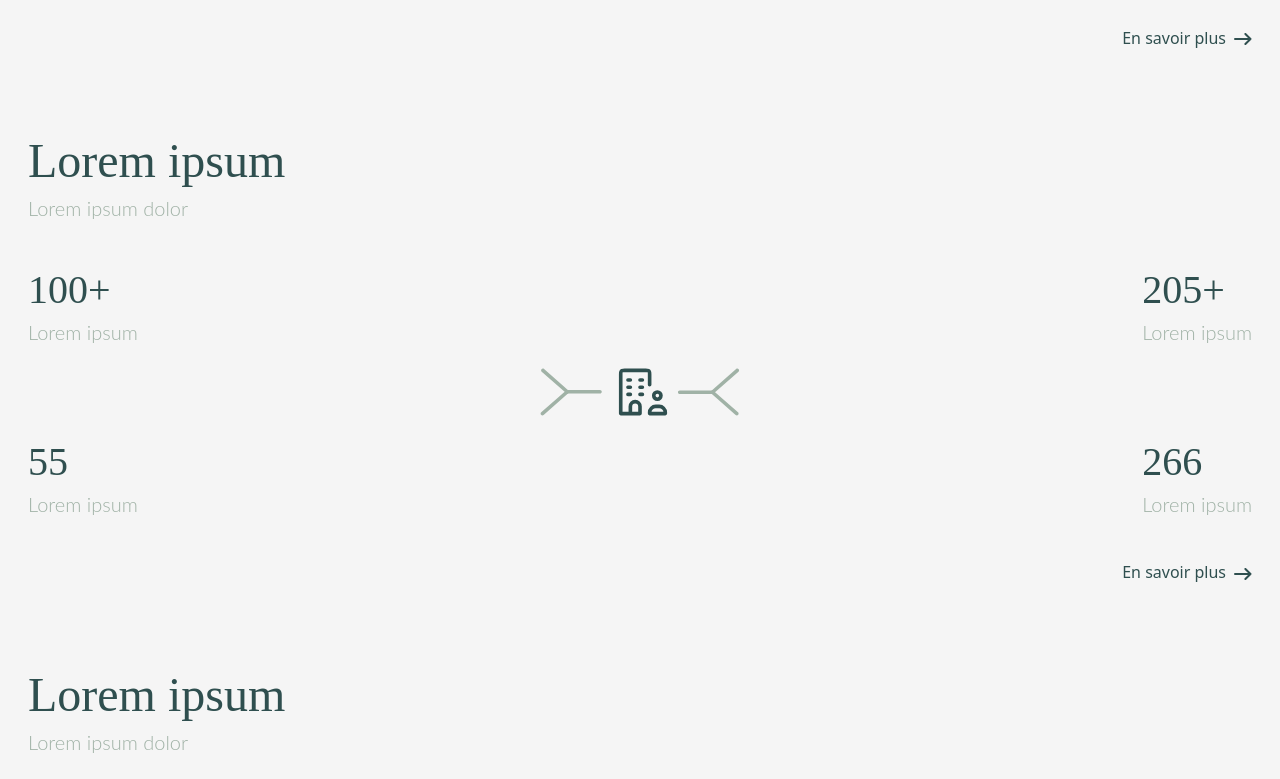
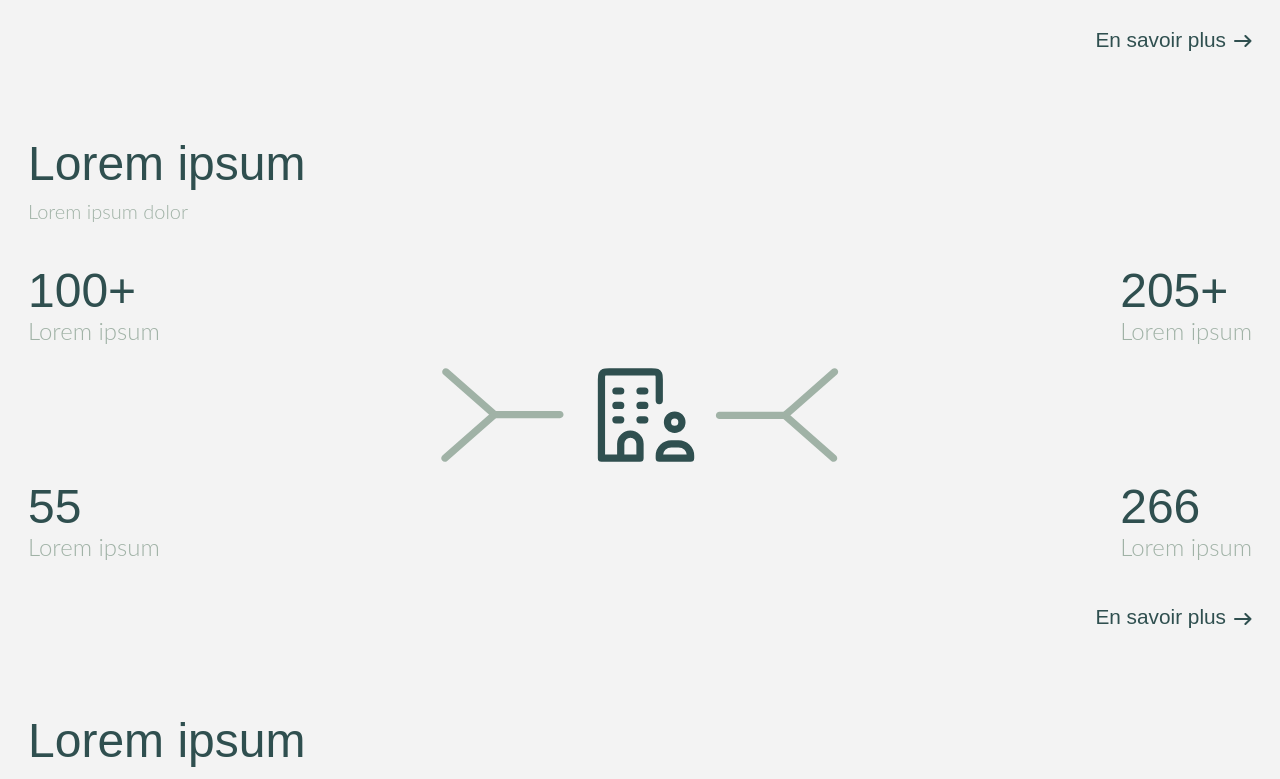
Before and after one commit to ozen2/Mairie-Arcins, a Next.js app: page / in a window 1280 px wide. Shown: the part 1400-2179 px from the top of the page. Built offline with nearby package versions, Linux system fonts and the light colour scheme.

Commit message:
finished mobile and tablet responsive

```diff
--- a/src/app/components/card.jsx
+++ b/src/app/components/card.jsx
@@ -5,7 +5,7 @@ import Button from "./button";
 
 export default function Card() {
   return (
-    <article className="bg-white min-w-10 max-w-96 md:min-w-96 md:max-w-96 rounded-3xl mt-20 flex flex-col gap-3 items-start">
+    <article className="bg-[#ffffff] min-w-10 max-w-96 md:min-w-96 md:max-w-96 rounded-3xl mt-20 flex flex-col gap-3 items-start">
       <Image
         src={mairie}
         alt=""
--- a/src/app/components/navbarClient.jsx
+++ b/src/app/components/navbarClient.jsx
@@ -16,12 +16,20 @@ export default function NavbarClient() {
   const [IsSubMenuVisible, SetIsSubMenuVisible] = useState(false);
 
   const toggleNav = () => {
+    if (!IsBurgerClicked) {
+      document.body.classList.add("no-scroll");
+    } else {
+      document.body.classList.remove("no-scroll");
+    }
+
     SetIsNavVisible(true);
     if (IsNavVisible) {
       setTimeout(() => {
         SetIsNavVisible(false);
+        document.body.classList.remove("no-scroll");
       }, 500);
     }
+
     setTimeout(() => {
       SetIsBurgerClicked(!IsBurgerClicked);
     }, 1);
@@ -47,16 +55,16 @@ export default function NavbarClient() {
   };
 
   const isOpen = IsBurgerClicked
-    ? "bg-[--primary-color] absolute z-20 w-full h-full top-0 left-0 flex flex-col duration-500 ease-in-out gap-10 items-start"
-    : "bg-[--primary-color] absolute z-20 h-0 w-full top-0 left-0 -translate-y-[50rem] duration-700 ease-in-out flex flex-col gap-10 items-start";
+    ? "bg-[--primary-color] absolute z-20 w-full h-full top-0 left-0 duration-500 ease-in-out items-start flex flex-col gap-10"
+    : "bg-[--primary-color] absolute z-20 h-0 w-full top-0 left-0 -translate-y-[50rem] duration-700 ease-in-out items-start flex flex-col gap-10";
 
   const isVisible = IsNavVisible ? "block" : "hidden";
 
   const servicesOpen = IsServicesClicked ? "text-white" : "";
 
   const isSubVisible = IsSubMenuClicked
-    ? "flex opacity-100 duration-300 rounded-xl flex-wrap flex-col gap-5 justify-around absolute top-10"
-    : "flex opacity-0 duration-300 rounded-xl flex-wrap flex-col gap-5 justify-around absolute top-10";
+    ? "flex opacity-100 duration-300 rounded-xl flex-col gap-5 justify-around absolute top-10"
+    : "flex opacity-0 duration-300 rounded-xl flex-col gap-5 justify-around absolute top-10";
 
   const isSubClicked = IsSubMenuVisible ? "block" : "hidden";
 
@@ -88,23 +96,30 @@ export default function NavbarClient() {
           width={100}
           className="mt-10 ml-10 z-50 self-start"
         />
-        <span className="h-[0.05rem] w-72 md:w-5/6 self-center mt-10 bg-[--secondary-color]"></span>
-        <Link href={""} className="mt-10 ml-10 text-white text-2xl">
+        <span className="h-[0.05rem] w-[90vw] self-center mt-10 bg-[--secondary-color]"></span>
+        <ul className="flex flex-col flex-wrap gap-10 md:flex-row md:flex-wrap">
+          <li>
+            <Link
+              href={""}
+              className="mt-10 md:mt-0 ml-10 mr-10 text-white text-2xl"
+            >
               Accueil
             </Link>
+          </li>
+          <li>
             <Link href={""} className="text-white ml-10 text-2xl">
               Actualités
             </Link>
-        <div
+          </li>
+          <li>
+            <div>
+              <Link
+                href={""}
                 className={
                   IsSubMenuClicked
-              ? "pb-32 transition-all ease-in-out duration-300"
-              : "pb-0 transition-all ease-in-out duration-300"
+                    ? "text-white text-2xl ml-10 flex gap-4 relative pb-32 transition-all ease-in-out duration-300"
+                    : "text-white text-2xl ml-10 flex gap-4 relative pb-0"
                 }
-        >
-          <Link
-            href={""}
-            className={"text-white text-2xl ml-10 flex gap-4 relative"}
                 onClick={toggleServices}
               >
                 Services
@@ -126,9 +141,23 @@ export default function NavbarClient() {
                 </div>
               </Link>
             </div>
+          </li>
+          <li>
             <Link href={""} className="text-white text-2xl ml-10">
               blablabla
             </Link>
+          </li>
+          <li>
+            <Link href={""} className="text-white text-2xl ml-10">
+              blablabla
+            </Link>
+          </li>
+          <li>
+            <Link href={""} className="text-white text-2xl ml-10">
+              blablabla
+            </Link>
+          </li>
+        </ul>
       </nav>
     </>
   );
--- a/src/app/globals.css
+++ b/src/app/globals.css
@@ -3,13 +3,13 @@
 @tailwind utilities;
 
 :root {
-  --primary-font: "montserrat";
+  --primary-font: "montserrat", sans-serif;
   --secondary-font: "Lato", sans-serif;
 
   --primary-color: #2f4f4f;
   --primary-hover: #446f6f;
   --secondary-color: #a0b2a6;
-  --primary-background-color: #f5f5f5;
+  --primary-background-color: #f3f3f3;
 
   --text-title-desk-size: 4rem;
   --text-content-desk-size: 2rem;
@@ -80,6 +80,13 @@ p {
   font-family: var(--secondary-font);
 }
 
+a {
+  font-size: clamp(1.125rem, 3vw, 1.3rem);
+  line-height: clamp(1.2, 1.3, 1.4);
+  color: var(--primary-color);
+  font-family: var(--primary-font);
+}
+
 .small-text {
   font-size: clamp(0.875rem, 2.3vw, 1rem);
   line-height: clamp(1.4, 1.5, 1.6);
@@ -94,7 +101,7 @@ p {
 .textJustify::after {
   content: "";
   display: inline-block;
-  width: 100%; /* Force la justification */
+  width: 100%;
 }
 
 .custom-shadow {
@@ -151,6 +158,10 @@ p {
 
 .animated-underline:hover {
   transform: scaleX(100);
+}
+
+.no-scroll {
+  overflow: hidden;
 }
 
 @layer components {
--- a/src/app/page.jsx
+++ b/src/app/page.jsx
@@ -1,7 +1,6 @@
 import Image from "next/image";
 
 import logoArcins from "../../public/logoArcins.svg";
-import mairie from "../../public/image.png";
 import stat from "../../public/stat.svg";
 
 import Card from "./components/card";
@@ -28,7 +27,7 @@ export default function Home() {
             <LinkGen name="En savoir plus" link="#" />
           </section>
           <h1 className="font-medium mt-20">Lorem ipsum</h1>
-          <section className="flex flex-col items-center md:flex-row md:overflow-x-auto gap-8 scrollbar-none mb-10">
+          <section className="flex flex-col items-center md:flex-row md:overflow-x-auto gap-8 scrollbar-none mb-10 -mx-7 px-7">
             <Card />
             <Card />
             <Card />
@@ -43,30 +42,34 @@ export default function Home() {
             <p className="font-light">Lorem ipsum dolor</p>
             <div className="flex justify-between mt-10">
               <div>
-                <h2 className="font-medium">100+</h2>
-                <p className="font-light">Lorem ipsum</p>
+                <h2 className="font-medium md:text-5xl">100+</h2>
+                <p className="font-light md:text-2xl">Lorem ipsum</p>
               </div>
               <div>
-                <h2 className="font-medium">205+</h2>
-                <p className="font-light">Lorem ipsum</p>
+                <h2 className="font-medium md:text-5xl">205+</h2>
+                <p className="font-light md:text-2xl">Lorem ipsum</p>
               </div>
             </div>
-            <Image src={stat} alt="" width={200} className="self-center mt-5" />
+            <Image
+              src={stat}
+              alt=""
+              className="self-center mt-5 w-[clamp(50px,80%,400px)] h-auto"
+            />
             <div className="flex justify-between mt-5 mb-10">
               <div>
-                <h2 className="font-medium">55</h2>
-                <p className="font-light">Lorem ipsum</p>
+                <h2 className="font-medium md:text-5xl">55</h2>
+                <p className="font-light md:text-2xl">Lorem ipsum</p>
               </div>
               <div>
-                <h2 className="font-medium">266</h2>
-                <p className="font-light">Lorem ipsum</p>
+                <h2 className="font-medium md:text-5xl">266</h2>
+                <p className="font-light md:text-2xl">Lorem ipsum</p>
               </div>
             </div>
             <LinkGen name="En savoir plus" link="#" />
           </section>
           <section className="flex flex-col">
             <h1 className="font-medium">Lorem ipsum</h1>
-            <p className="font-light mb-10">Lorem ipsum dolor</p>
+            <p className="font-light mb-10 md:text-2xl">Lorem ipsum dolor</p>
             <div className="h-[clamp(24rem,50vh,60rem)] rounded-tl-[5rem] mb-10 rounded-md carousselAnim2"></div>
             <p className="font-light text-justify mb-10">
               Lorem ipsum dolor sit amet consectetur adipisicing elit. Eius
```
Lines whose indentation alone changed are shown as unchanged.
